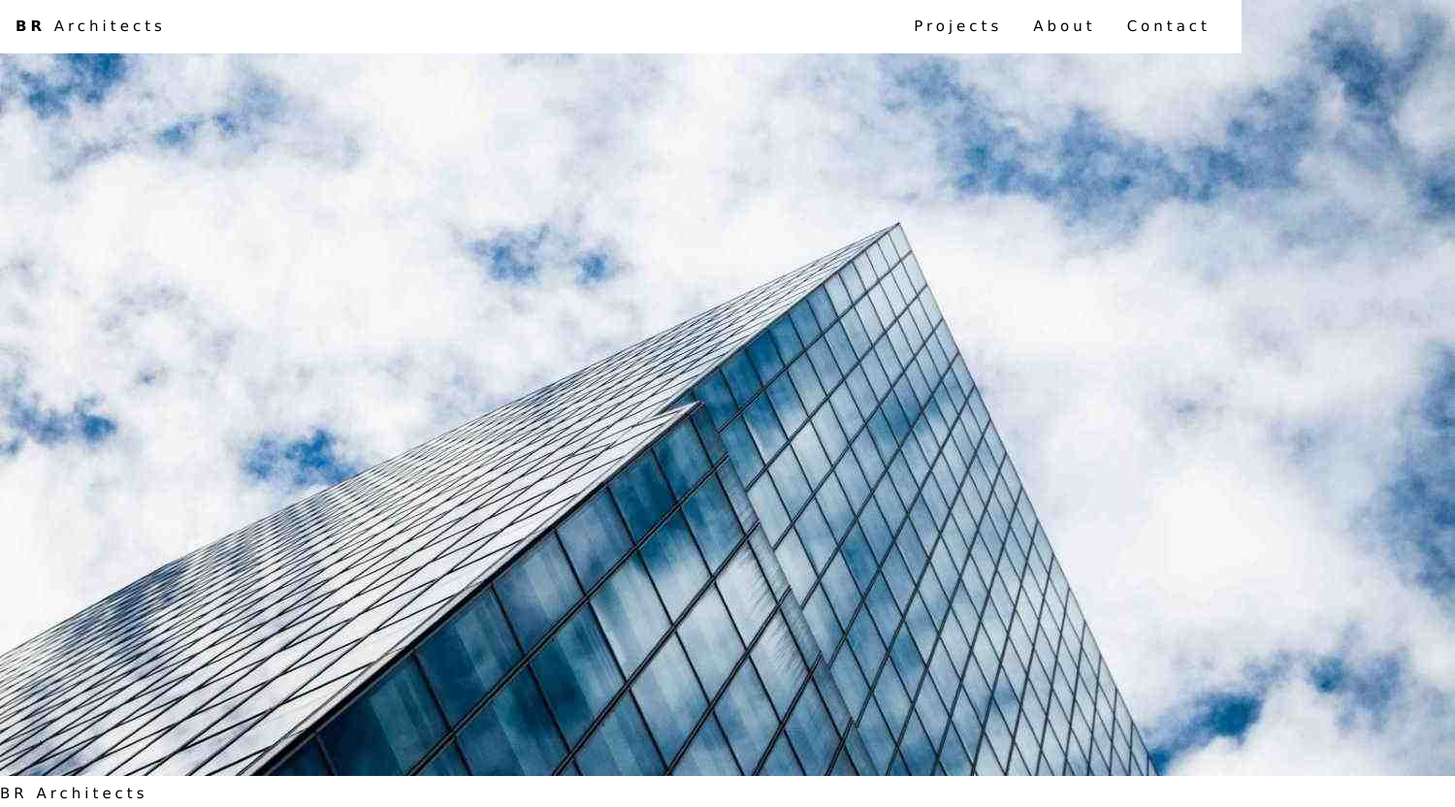
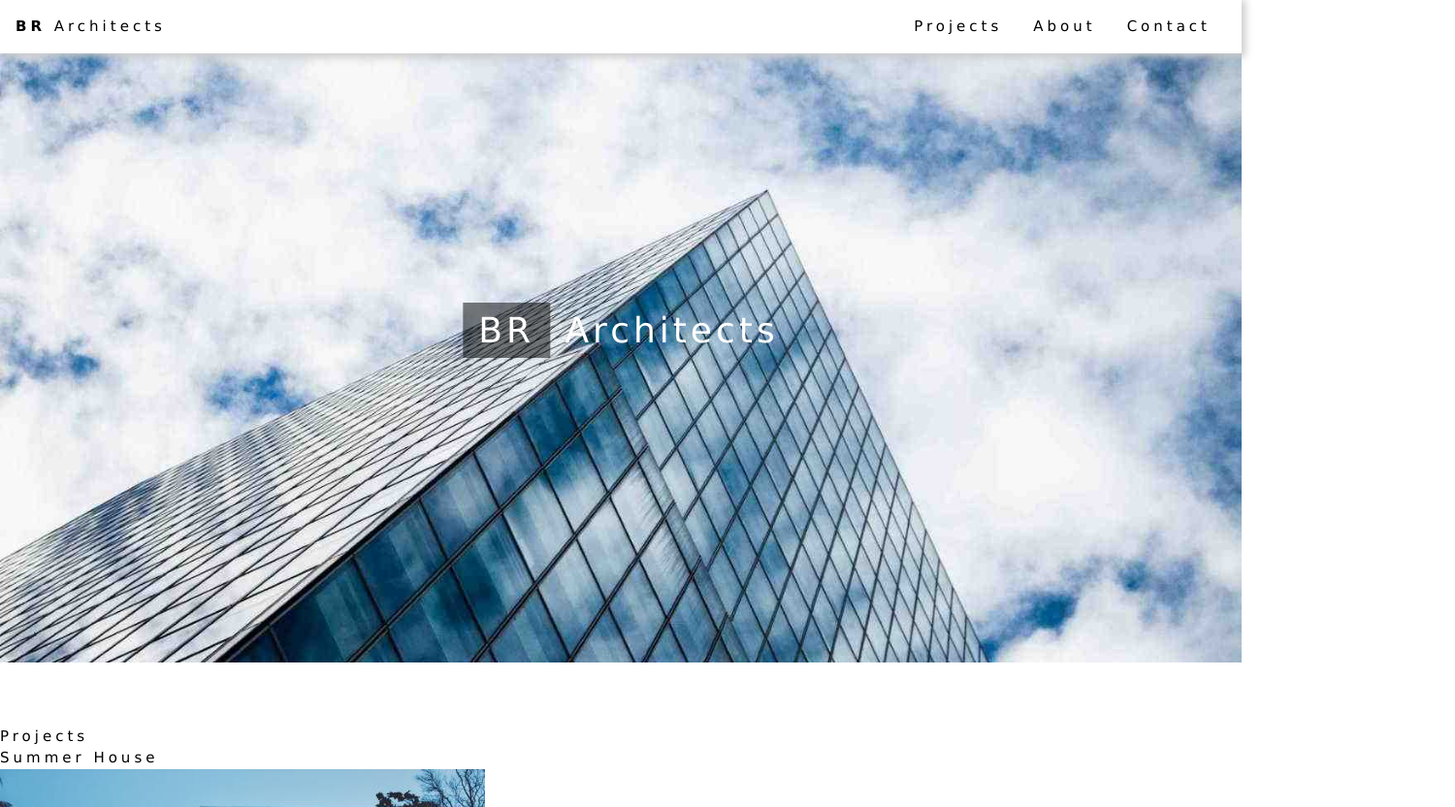
Before and after one commit to IrynaKr1/css_layout_grid, a plain HTML site: page index.html in a window 1280 px wide. Shown: the top 832 px of the page at 97% size, 1500 px wide, since content can reach past the window. Drawn offline with Linux system fonts and the light colour scheme.

Commit message:
Add header styling

```diff
--- a/assets/css/style.css
+++ b/assets/css/style.css
@@ -11,21 +11,35 @@
 }
 
 body {
-    height: 100vh;
   font-family: var(--main-font);
   font-size: var(--page-font-size);
   letter-spacing: 4px;
   line-height: 1.5;
+  margin: 0;
+  padding: 0;
+}
+
+.container {
+  max-width: 1500px;
+  margin: 0 auto;
 }
 
 .navbar {
   width: 100%;
+  position: fixed;
+  top: 0;
+  left: 0;
+  background-color: var(--secondary-color);
+  z-index: 1000;
   display: flex;
   justify-content: space-between;
   align-items: center;
   padding: 8px 16px;
-    position: fixed;
-    background-color: var(--secondary-color);
+  box-shadow: 2px 2px 8px 2px #ccc;
+}
+
+main {
+  padding-top: 65px;
 }
 
 .nav-br {
@@ -40,3 +54,37 @@ body {
   display: block;
   padding: 8px 16px;
 }
+
+.page-header {
+  position: relative;
+  width: 100%;
+  max-width: 1500px;
+  max-height: 800px;
+  margin: 0 auto;
+  overflow: hidden;
+}
+
+.header-image {
+  width: 100%;
+  height: auto;
+  display: block;
+  object-fit: cover;
+}
+
+.header-text {
+  position: absolute;
+  top: 50%;
+  left: 50%;
+  transform: translate(-50%, -50%);
+  color: white;
+  padding: 12px 24px;
+  font-size: 36px;
+  font-family: var(--main-font);
+  letter-spacing: 4px;
+  white-space: nowrap;
+}
+
+.br{
+    background-color: rgba(0, 0, 0, 0.5);
+    padding: 8px 16px;
+}
--- a/index.html
+++ b/index.html
@@ -8,9 +8,12 @@
     <link rel="stylesheet" href="assets/css/style.css" />
   </head>
   <body>
+    <div class="container">
       <!-- Navigation bar -->
       <div class="navbar">
-      <a href="#home" class="logo"><span class="nav-br">BR</span> Architects</a>
+        <a href="#home" class="logo"
+          ><span class="nav-br">BR</span> Architects</a
+        >
         <ul class="nav-menu">
           <li><a href="#projects" class="nav-button">Projects</a></li>
           <li><a href="#about" class="nav-button">About</a></li>
@@ -23,9 +26,12 @@
       <header class="page-header" id="home">
         <img
           src="assets/img/architect-header.jpg"
-        alt="A view from below of a tall skyscraper, with the corner of the building visible in the center of the frame. The building is surrounded by clouds."
-      width="1500" height="800" class="header-background"/>
-      <h1><span class="br">BR</span><span> Architects</span></h1>
+          alt="Architect building"
+          class="header-image"
+        />
+        <div class="header-text">
+          <h1><span class="br">BR</span> Architects</h1>
+        </div>
       </header>
 
       <!-- Main content -->
@@ -159,7 +165,7 @@
         </div>
 
         <!-- Contact -->
-      <div class="contact">
+        <div class="contact" id="contact">
           <h2 class="section-title">Contact</h2>
           <p>Lets get in touch and talk about your next project.</p>
           <form action="" method="post" class="contact-form">
@@ -214,5 +220,6 @@
           </p>
         </footer>
       </main>
+    </div>
   </body>
 </html>
```
Lines whose indentation alone changed are shown as unchanged.
